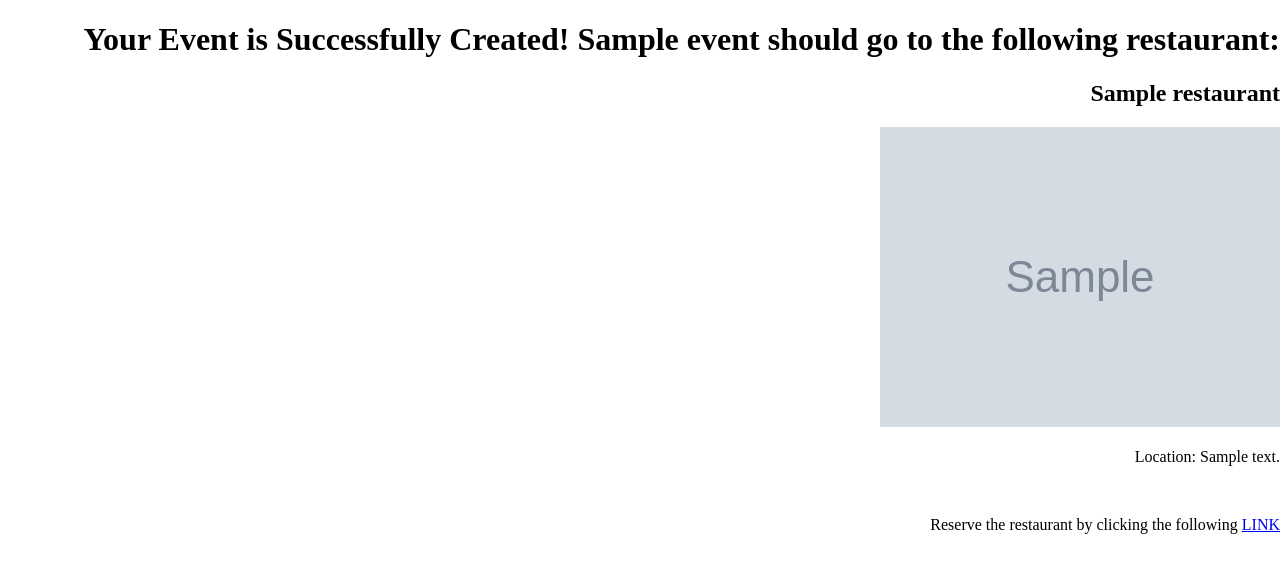
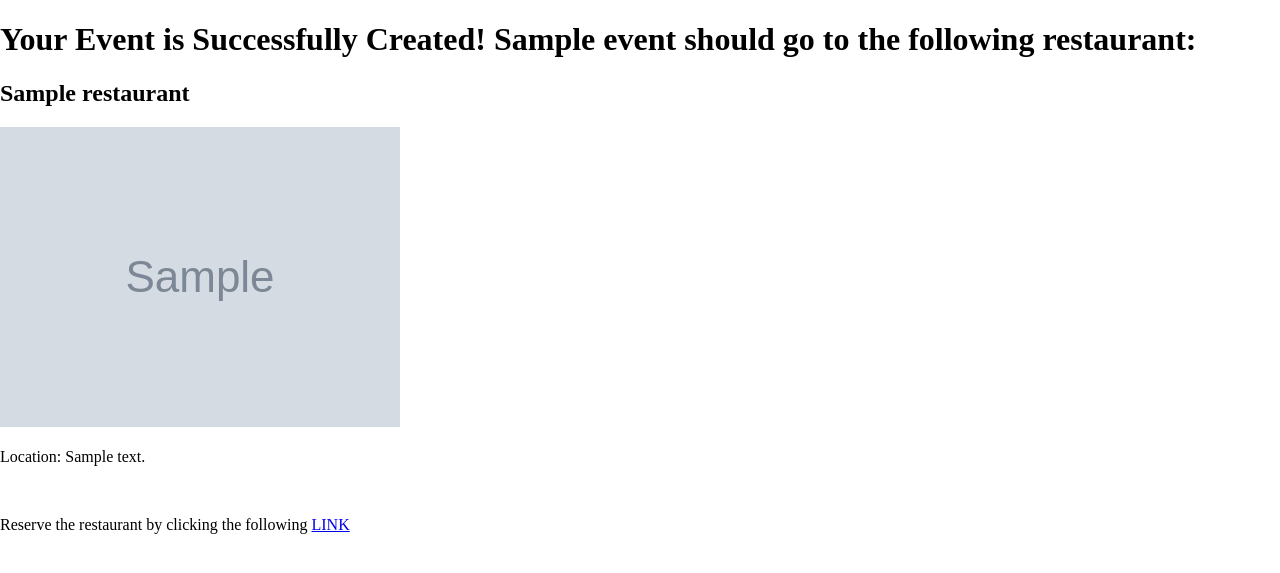
Before and after one commit to reneethepooh/Food-Spin, a Django app: template food_spin/app/templates/successpage.html in a window 1280 px wide. Shown: the top 573 px of the page. Run offline with Django 3.2, Linux system fonts and the light colour scheme; the template is opened without the code that fills it: most values are stand-ins (such as "Sample title", 1, 10 or a date in 2020); grey boxes marked "Sample" are stand-in pictures; some libraries are stand-ins or nearby versions.

```diff
--- a/food_spin/app/templates/successpage.html
+++ b/food_spin/app/templates/successpage.html
@@ -31,7 +31,7 @@
   <div id="txt"></div>
 </div>
 
-<div align = "right">
+
   <h1>Your Event is Successfully Created! {{event.name}} should go to the following restaurant: </h1>
 
   <h2>{{restaurant.restaurant_name}}</h2>
@@ -39,9 +39,6 @@
   <p>Location: {{restaurant.address}}</p><br>
   <p>Reserve the restaurant by clicking the following <a href={{restaurant.yelp_url}}>LINK</a></p>
 
-
-
-</div>
 <!-- partial -->
 </body>
 </html>
```
